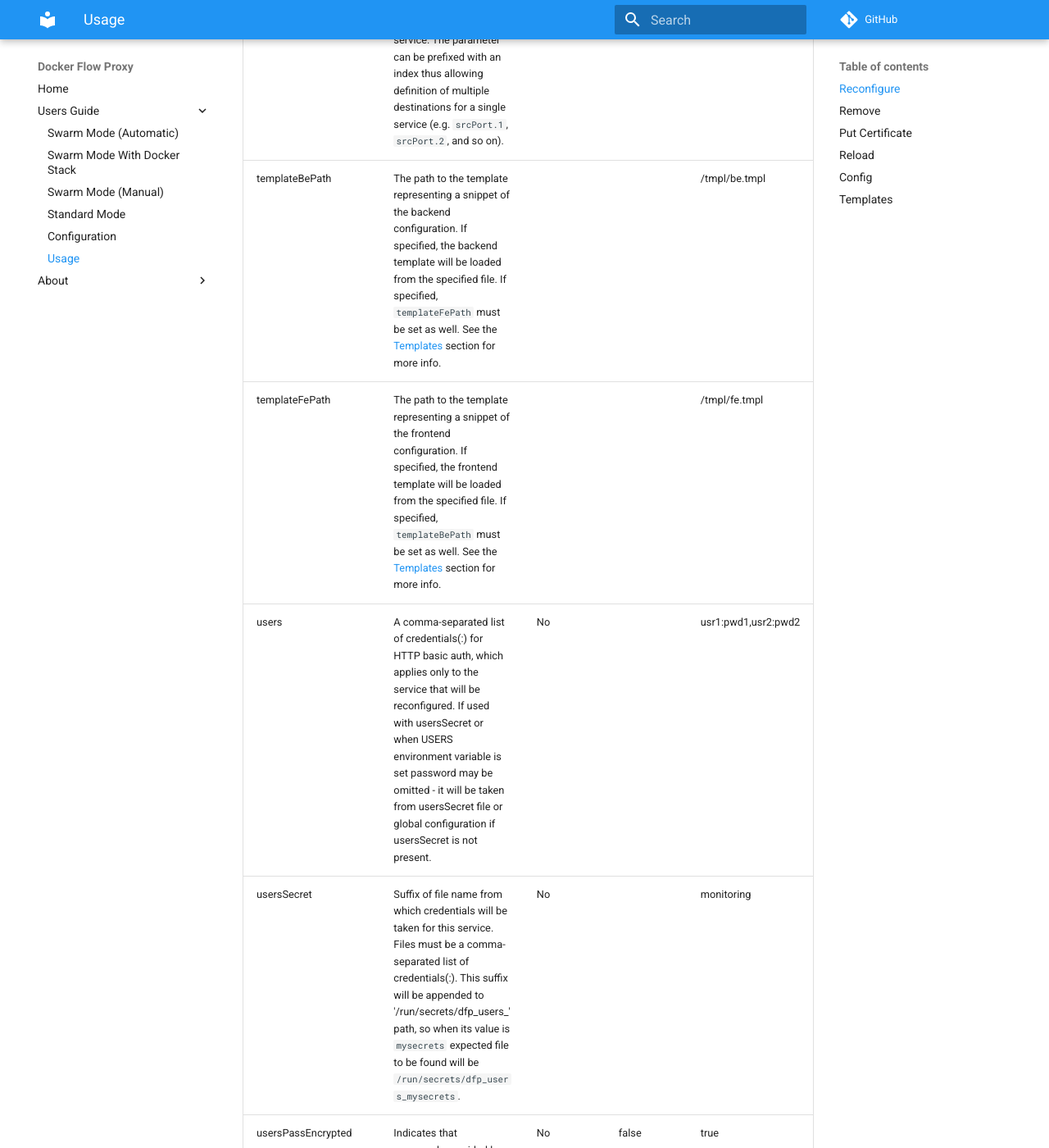
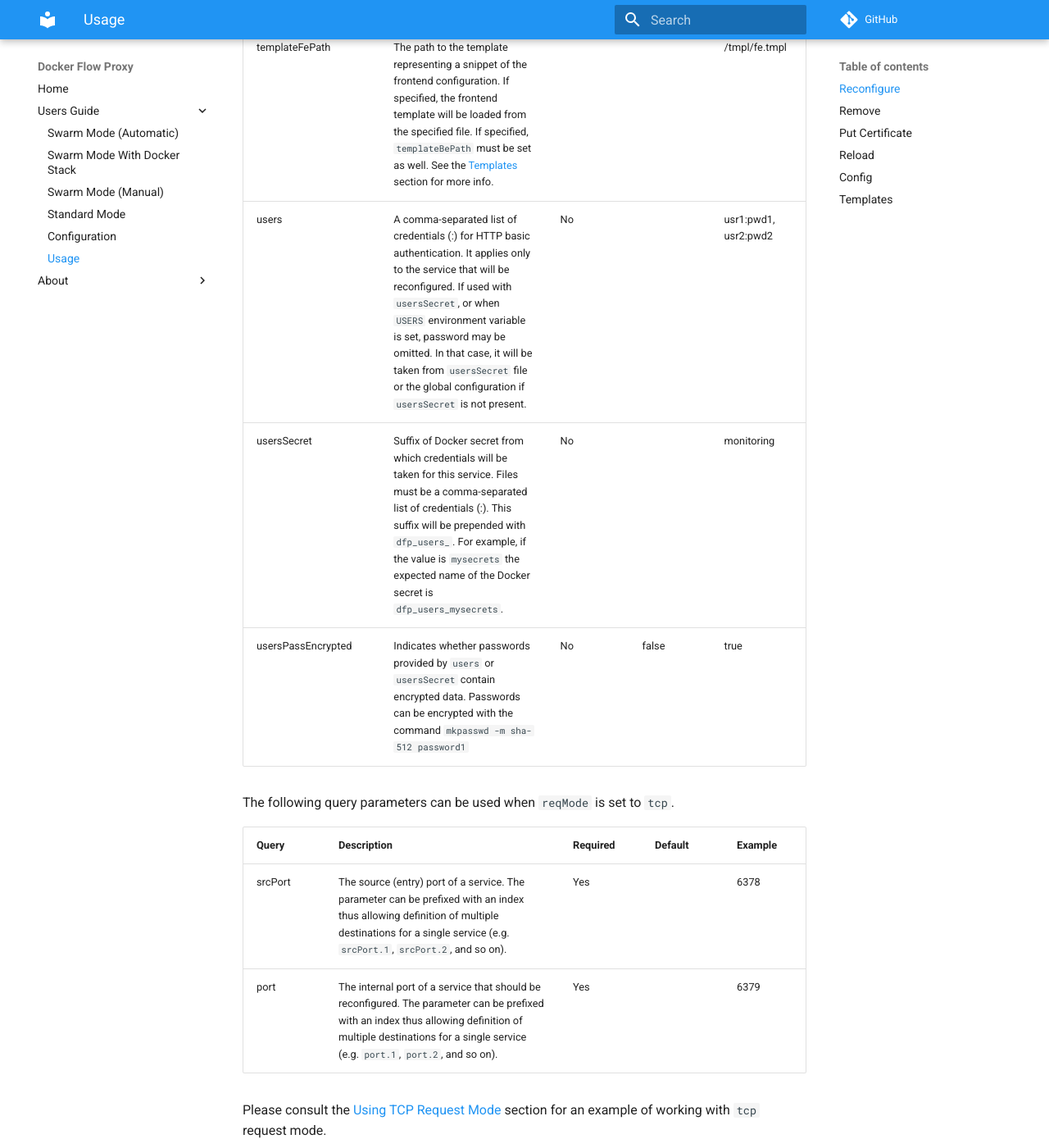
Before and after one commit to docker-flow/docker-flow-proxy, an MkDocs documentation site: the page built from docs/usage.md, in a window 1280 px wide and 1400 px high, scrolled down 3873 px. Shown: the whole window at 82% size. Built offline with MkDocs 1.6.1 and Material for MkDocs 9.7.7, drawn with Linux system fonts in a browser that asks for light colours; comment, search, counter and statistics services are not loaded; old or Windows-style settings are respelled for this version of MkDocs; some of the changed text lies outside the part shown.

Commit message:
Update usage.md

```diff
--- a/docs/usage.md
+++ b/docs/usage.md
@@ -42,11 +42,9 @@ The following query parameters can be used when `reqMode` is set to `http` or is
 |srcPort      |The source (entry) port of a service. Useful only when specifying multiple destinations of a single service. The parameter can be prefixed with an index thus allowing definition of multiple destinations for a single service (e.g. `srcPort.1`, `srcPort.2`, and so on).|No| |80|
 |templateBePath|The path to the template representing a snippet of the backend configuration. If specified, the backend template will be loaded from the specified file. If specified, `templateFePath` must be set as well. See the [Templates](#templates) section for more info.| | |/tmpl/be.tmpl|
 |templateFePath|The path to the template representing a snippet of the frontend configuration. If specified, the frontend template will be loaded from the specified file. If specified, `templateBePath` must be set as well. See the [Templates](#templates) section for more info.| | |/tmpl/fe.tmpl|
-|users        |A comma-separated list of credentials(<user>:<pass>) for HTTP basic auth, which applies only to the service that will be reconfigured. If used with usersSecret or when USERS environment variable is set password may be omitted - it will be taken from usersSecret file or global configuration if usersSecret is not present. |No| |usr1:pwd1,usr2:pwd2|
-|usersSecret  | Suffix of file name from which credentials will be taken for this service. Files must be a comma-separated list of credentials(<user>:<pass>). This suffix will be appended to '/run/secrets/dfp_users_' path, so when its value is `mysecrets` expected file to be found will be `/run/secrets/dfp_users_mysecrets`. |No| |monitoring|
-|usersPassEncrypted| Indicates that passwords provided by users or usersSecret contain encrypted passwords. Passwords can be encrypted like this: `mkpasswd -m sha-512 password1` |No| false |true|
-
-
+|users        |A comma-separated list of credentials (<user>:<pass>) for HTTP basic authentication. It applies only to the service that will be reconfigured. If used with `usersSecret`, or when `USERS` environment variable is set, password may be omitted. In that case, it will be taken from `usersSecret` file or the global configuration if `usersSecret` is not present. |No| |usr1:pwd1, usr2:pwd2|
+|usersSecret  |Suffix of Docker secret from which credentials will be taken for this service. Files must be a comma-separated list of credentials (<user>:<pass>). This suffix will be prepended with `dfp_users_`. For example, if the value is `mysecrets` the expected name of the Docker secret is `dfp_users_mysecrets`.|No| |monitoring|
+|usersPassEncrypted|Indicates whether passwords provided by `users` or `usersSecret` contain encrypted data. Passwords can be encrypted with the command `mkpasswd -m sha-512 password1`|No|false|true|
 
 The following query parameters can be used when `reqMode` is set to `tcp`.
 
```
